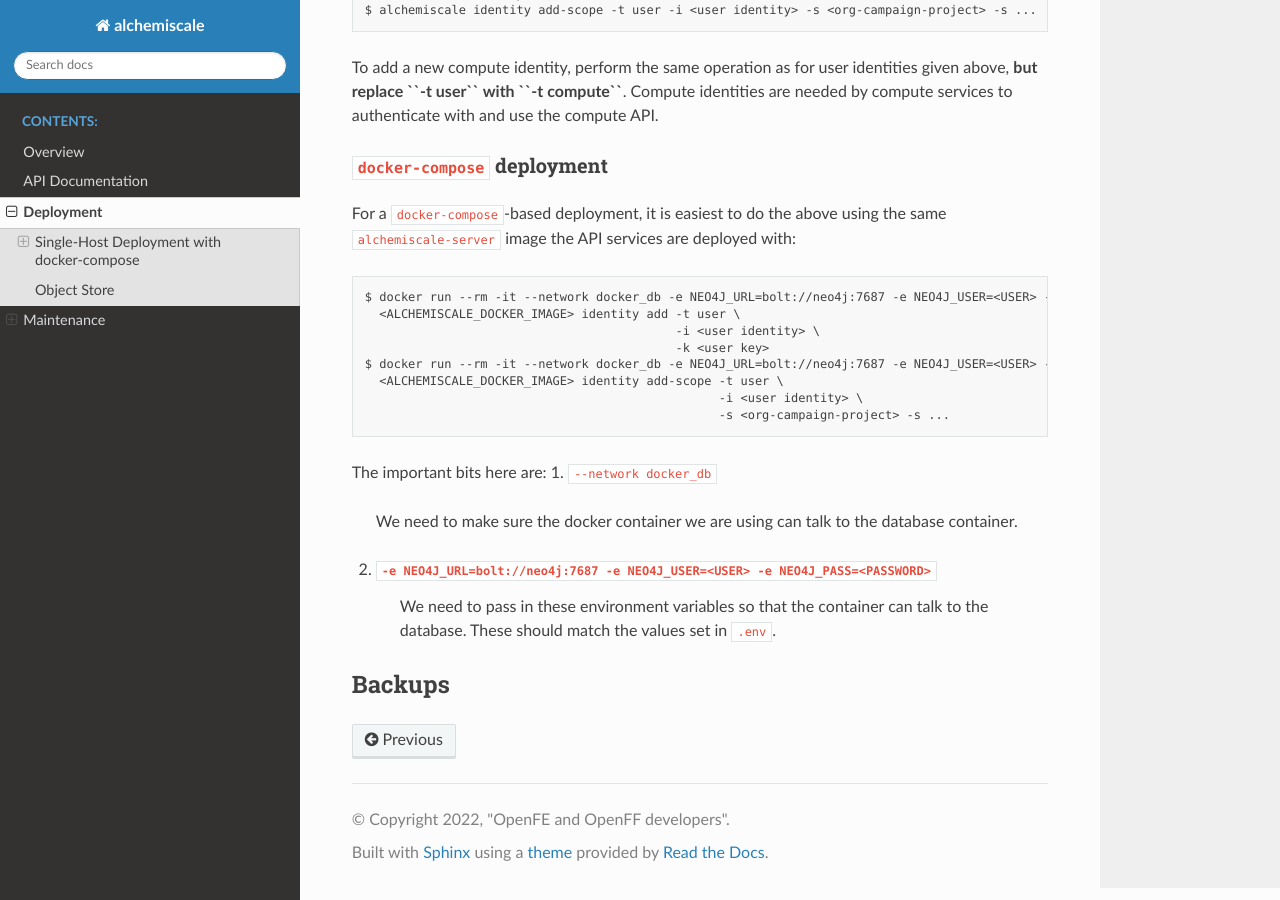
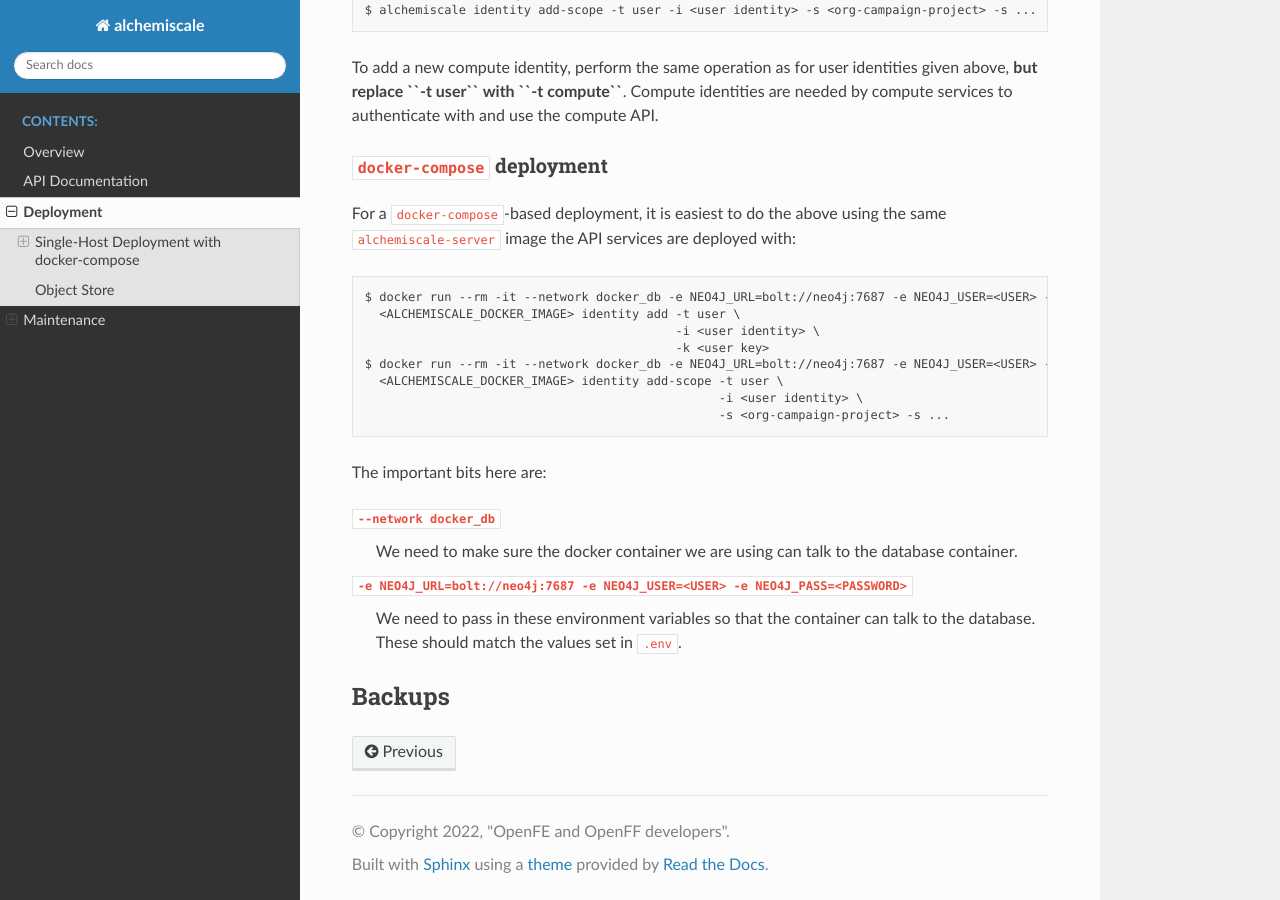
Before and after one commit to OpenFreeEnergy/alchemiscale, a Sphinx documentation site: the page built from docs/deployment.rst, in a window 1280 px wide and 900 px high, scrolled down 3400 px. Built offline with Sphinx 7.4.7 and the Read the Docs theme 2.0.0, drawn with Linux system fonts in a browser that asks for light colours.

Commit message:
Fix definition lists

```diff
--- a/docs/deployment.rst
+++ b/docs/deployment.rst
@@ -167,12 +167,12 @@ For a ``docker-compose``-based deployment, it is easiest to do the above using t
                                                      -s <org-campaign-project> -s ...
 
 The important bits here are:
-1. ``--network docker_db``
+
+``--network docker_db``
     We need to make sure the docker container we are using can talk to the database container.
 
-2. ``-e NEO4J_URL=bolt://neo4j:7687 -e NEO4J_USER=<USER> -e NEO4J_PASS=<PASSWORD>``
-    We need to pass in these environment variables so that the container can talk to the database.
-    These should match the values set in ``.env``.
+``-e NEO4J_URL=bolt://neo4j:7687 -e NEO4J_USER=<USER> -e NEO4J_PASS=<PASSWORD>``
+    We need to pass in these environment variables so that the container can talk to the database. These should match the values set in ``.env``.
 
 
 *******
```
